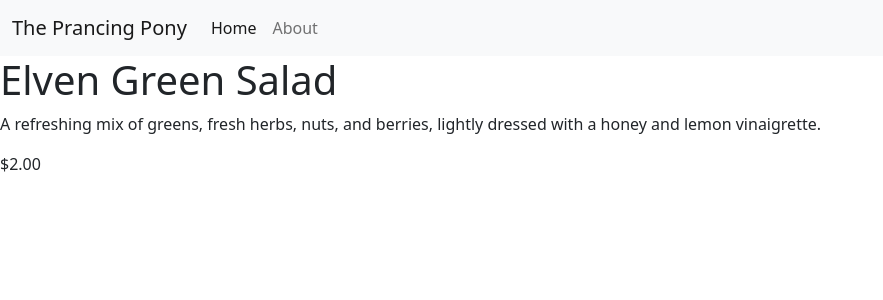
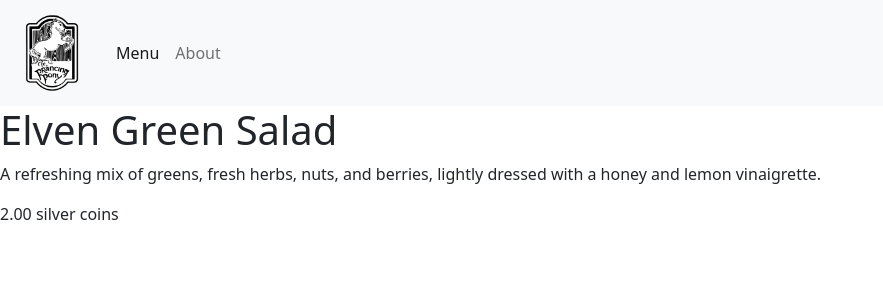
Before and after one commit to kaufman79/restaurant-site-django, a Django app: page /menuitem/9/ in a window 1280 px wide. Shown: the top 300 px of the page, without its empty margins (0-883 px from the left). Run offline with Django 5.2, Linux system fonts and the light colour scheme; data comes from the database, SQL or seed files in the repository; some libraries are stand-ins or nearby versions.

Commit message:
Home->Menu in navbar. Add some bootstrap classes. Add icon in navbar. etc

```diff
--- a/restaurant_menu/templates/about.html
+++ b/restaurant_menu/templates/about.html
@@ -2,9 +2,10 @@
 {% block content %}
 {% load static %}
 
-<img src="{% static 'prancing_pony_sign.jpg' %}">
+
 <header>
     <h1>The Prancing Pony Inn of Bree</h1>
+    <img src="{% static 'restaurant_menu/prancing_pony_sign.jpg' %}">
     <h2>Welcome to the Prancing Pony!</h2>
     <p>Nestled in the bustling town of Bree, the Prancing Pony Inn has been a haven for travelers, adventurers, and locals alike for generations. With its cozy atmosphere, hearty fare, and renowned hospitality, the Prancing Pony stands as a cornerstone of the community and a vital waypoint on many a journey through Middle-earth.</p>
 </header>
--- a/restaurant_menu/templates/base.html
+++ b/restaurant_menu/templates/base.html
@@ -1,4 +1,5 @@
 <!DOCTYPE html>
+{% load static %}
 <html lang="en">
     <head>
         <meta charset="utf-8">
@@ -9,7 +10,7 @@
     <body>
         <nav class="navbar navbar-expand-lg bg-light">
             <div class="container-fluid">
-                    <a class="navbar-brand" href="#">The Prancing Pony</a>
+                    <a class="navbar-brand" href="#"><img src="{% static 'restaurant_menu/PPLogo.png' %}" width="80"></a>
 
                     <button class="navbar-toggler" type="button" data-bs-toggle="collapse" data-bs-target="#navbarNav" aria-controls="navbarNav" aria-expanded="false" aria-label="Toggle navigation">
                          <span class="navbar-toggler-icon"></span>
@@ -17,7 +18,7 @@
                 <div class="collapse navbar-collapse" id="navbarNav">
                     <ul class="navbar-nav">
                          <li class="nav-item">
-                            <a class="nav-link active" aria-current="page" href="{% url 'home' %}">Home</a>
+                            <a class="nav-link active" aria-current="page" href="{% url 'menu' %}">Menu</a>
                         </li>
                         <li class="nav-item">
                             <a class="nav-link" aria-current="page" href="{% url 'about' %}">About</a>
--- a/restaurant_menu/templates/index.html
+++ b/restaurant_menu/templates/index.html
@@ -1,6 +1,8 @@
 {% extends 'base.html' %}
 {% block content %}
-    <h1>Restaurant Menu</h1>
+<div class="container">
+  <h1>Inn Menu</h1>
+    <ul class="list-group list-group-flush">
         {% for meal in meals %}
             <h2>{{ meal.1 }}</h2>
                 {% for row in item_list %}
@@ -15,4 +17,6 @@
                     {% endif %}
                 {% endfor %}
         {% endfor %}
+    </ul>
+  </div>
 {% endblock content %}
--- a/restaurant_menu/templates/menu_item_detail.html
+++ b/restaurant_menu/templates/menu_item_detail.html
@@ -2,5 +2,5 @@
 {% block content %}
     <h1>{{ item.meal }}</h1>
     <p>{{ item.description }}</p>
-    <p>${{ item.price }}</p>
+    <p>{{ item.price }} silver coins</p>
 {% endblock content %}
--- a/restaurant_menu/urls.py
+++ b/restaurant_menu/urls.py
@@ -3,7 +3,7 @@ from . import views
 
 
 urlpatterns = [
-    path('', views.MenuList.as_view(), name='home'),  # the class in views.py
+    path('', views.MenuList.as_view(), name='menu'),  # the class in views.py
     path('menuitem/<int:pk>/', views.MenuItemDetail.as_view(), name='menu_item'),
     path('about/', views.AboutView.as_view(), name='about')
 ]
```
Also changed, not shown: restaurant_menu/static/restaurant_menu/PPLogo.png (added), restaurant_menu/static/restaurant_menu/prancing_pony_sign.jpg (renamed from restaurant_menu/static/prancing_pony_sign.jpg). Lines whose indentation alone changed are shown as unchanged.
